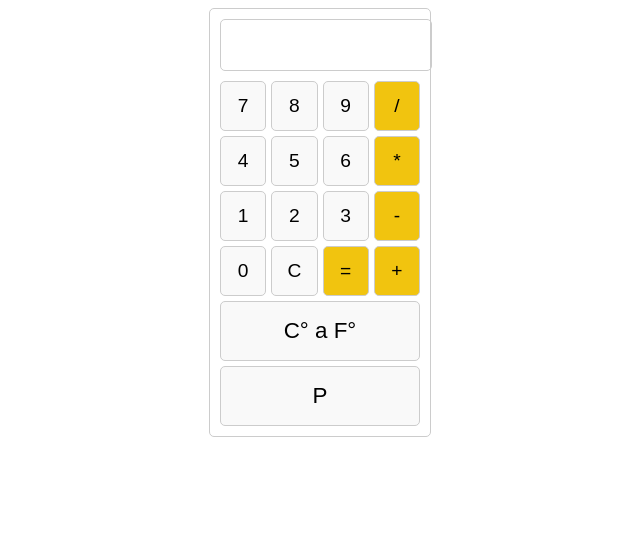
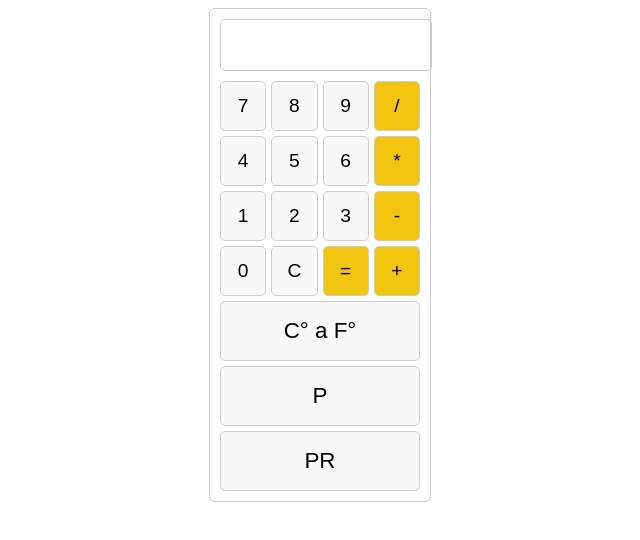
Before and after one commit to yeisonruano/calculadora, a plain HTML site: page index.html in a window 1280 px wide. Shown: the whole page, without its empty margins (320-960 px from the left). Drawn offline with Linux system fonts and the light colour scheme.

Commit message:
Añadido botón para convertir presión de bar a psi en index.html

```diff
--- a/index.html
+++ b/index.html
@@ -77,6 +77,7 @@
             <button class="boton operador" onclick="establecerOperador('+')">+</button>
             <button class="boton convertir" onclick="convertirAFahrenheit()">C° a F°</button>
             <button class="boton convertir" onclick="convertirAGramos()">P</button>
+            <button class="boton convertir" onclick="convertirAPsi()">PR</button>
         </div>
     </div>
 
@@ -165,6 +166,14 @@
             actualizarPantalla();
         }
 
+        function convertirAPsi() {
+            if (entradaActual === '') return;
+            const bar = parseFloat(entradaActual);
+            const psi = bar * 14.5038;
+            entradaActual = psi.toFixed(2); // Limitar a 2 decimales
+            actualizarPantalla();
+        }
+
         function actualizarPantalla() {
             document.getElementById('pantalla').textContent = `${primerOperando} ${operador} ${entradaActual}`;
         }
```
